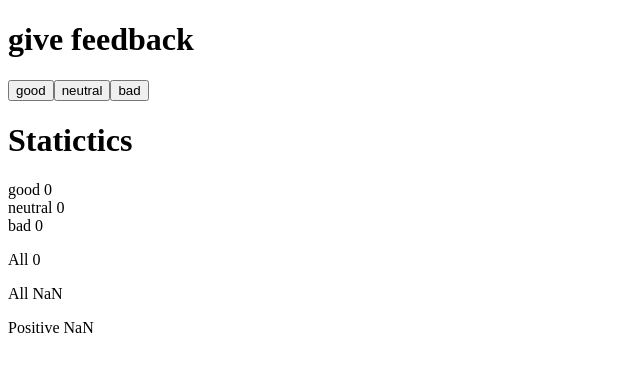
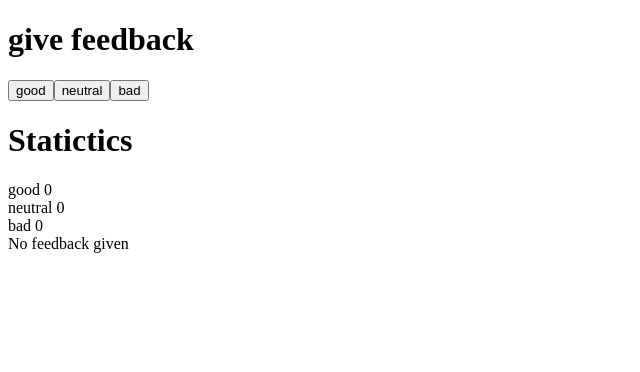
Before and after one commit to popoeieve/APZFullStackOpen2020, a React (Vite) app in the folder part1/unicafe/: page / in a window 1280 px wide. Shown: the top 372 px of the page, without its empty margins (0-640 px from the left). Built offline with nearby package versions, Linux system fonts and the light colour scheme.

Commit message:
exercise 1.9 done

```diff
--- a/part1/unicafe/src/App.jsx
+++ b/part1/unicafe/src/App.jsx
@@ -18,10 +18,17 @@ const Statictics = (props) => {
   const total = props.good+props.neutral+props.bad
   const average = (props.good+props.bad)/(props.good+props.neutral+props.bad)
   const positive = props.good/(props.good+props.neutral+props.bad)*100
+  if (total === 0) {
+    return (
+      <div>
+        No feedback given
+      </div>
+    )
+  }
   return(
     <div>
       <p>All {total}</p>
-      <p>All {average}</p>
+      <p>Average {average}</p>
       <p>Positive {positive}</p>
     </div>
   )
```
